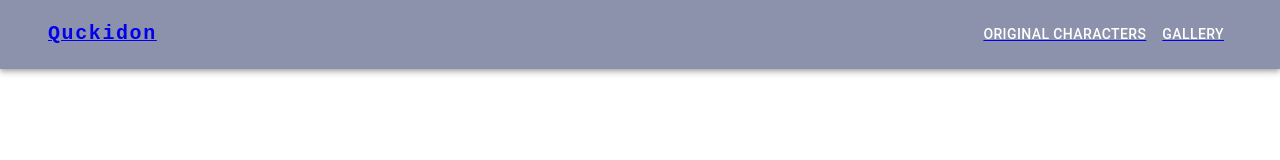
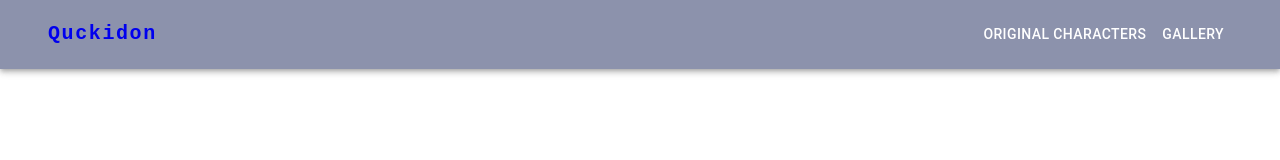
Before and after one commit to clu2001/art-portfolio-1, a React (Create React App) app in the folder frontend/: page / in a window 1280 px wide. Shown: the top 160 px of the page. Built offline with nearby package versions, Linux system fonts and the light colour scheme.

Commit message:
got rid of underline on links

```diff
--- a/frontend/src/Components/Navbar.js
+++ b/frontend/src/Components/Navbar.js
@@ -22,7 +22,7 @@ const Navbar = () => {
             flexDirection: "row",
             justifyContent: "space-between"
           }}>
-          <Link to="/">
+          <Link to="/" >
             <Typography
               variant="h6"
               noWrap
--- a/frontend/src/index.css
+++ b/frontend/src/index.css
@@ -11,3 +11,5 @@ code {
   font-family: source-code-pro, Menlo, Monaco, Consolas, 'Courier New',
     monospace;
 }
+
+a { text-decoration: none; }
```
